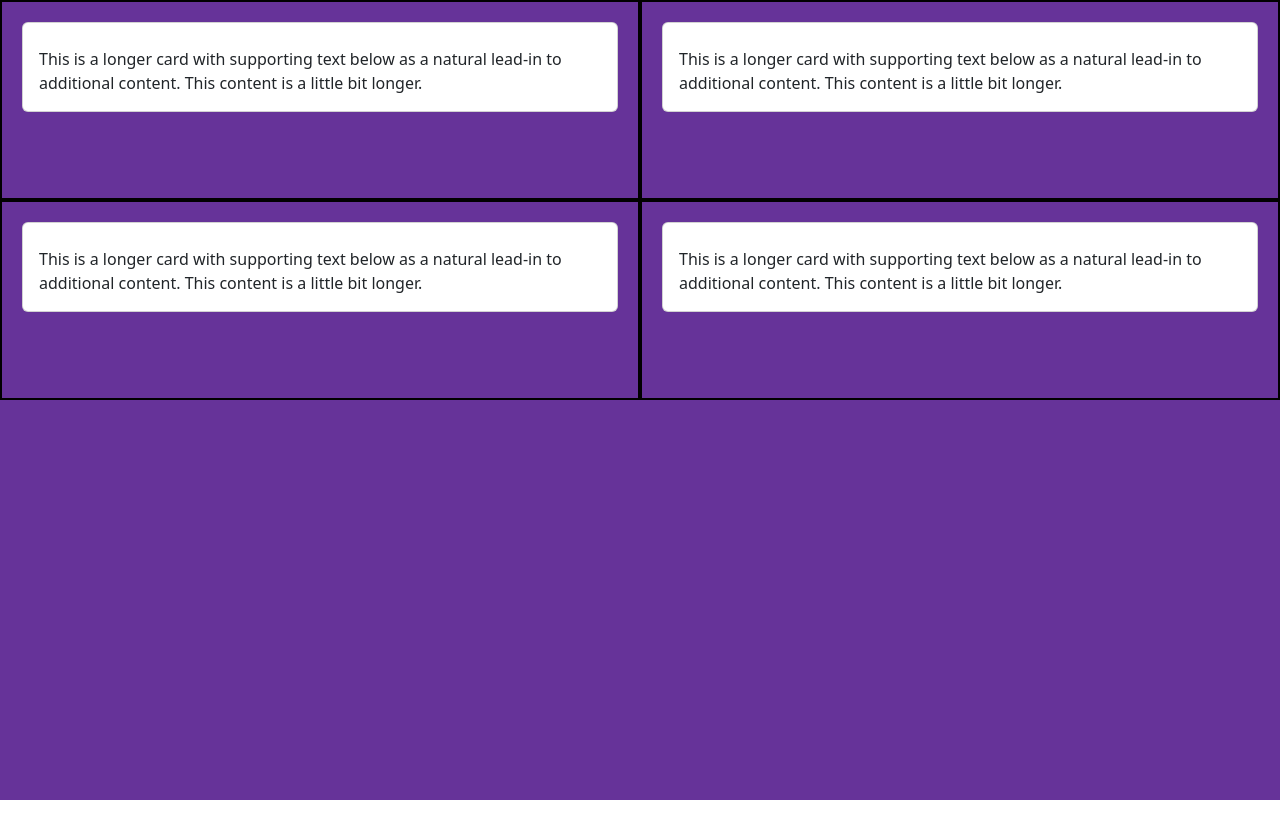
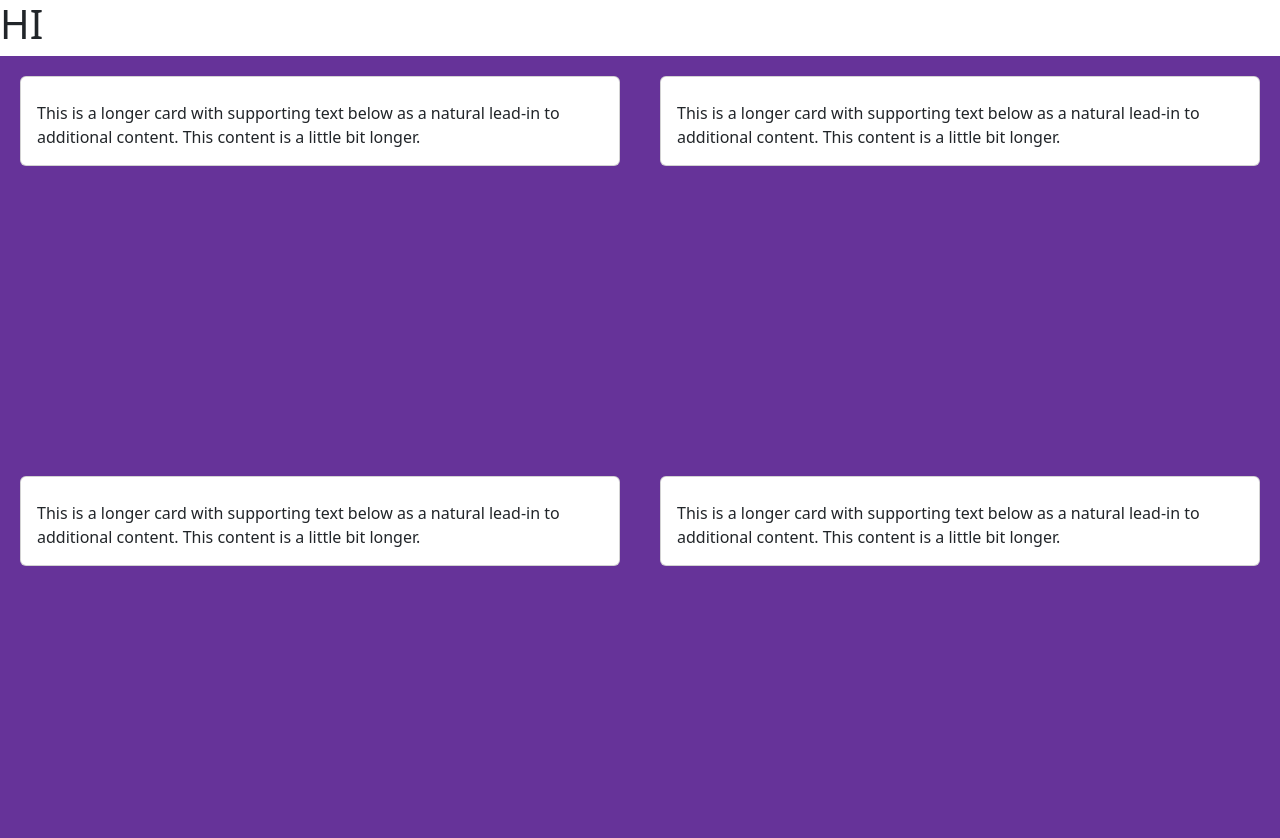
Before and after one commit to Sau1707/VisconHackaton2022, a Next.js app in the folder Frontend/: page /test in a window 1280 px wide. Shown: the top 838 px of the page. Before the commit the page ends 800 px from the top, so only its background shows below. Built offline with nearby package versions, Linux system fonts and the light colour scheme.

Commit message:
Add colums

```diff
--- a/Frontend/components/grid.jsx
+++ b/Frontend/components/grid.jsx
@@ -7,7 +7,11 @@ export default function Grid(props) {
     return (
         <Container className={style.mainBox}>
             <Row xs={1} md={2}>
-                {props.children.map(e => <Col className={style.fake}> {e}</Col>)}
+                {props.children.map(e => (
+                    <Col className={style.fake}>
+                        {e}
+                    </Col>
+                ))}
             </Row>
         </Container>
     );
--- a/Frontend/components/grid.module.css
+++ b/Frontend/components/grid.module.css
@@ -7,7 +7,8 @@
 }
 
 .fake {
+    position: relative;
+    margin: auto;
     padding: 20px;
-    height: 200px;
-    border: 2px solid black
+    height: 50vh;
 }
--- a/Frontend/pages/test.js
+++ b/Frontend/pages/test.js
@@ -2,11 +2,14 @@ import Grid from "../components/grid"
 import Box from "../components/box"
 export default function Home() {
   return (
+    <>
+        <h1> HI </h1>
         <Grid>
             <Box></Box>
             <Box></Box>
             <Box></Box>
             <Box></Box>
         </Grid>
+    </>
   )
 }
```
Lines whose indentation alone changed are shown as unchanged.
